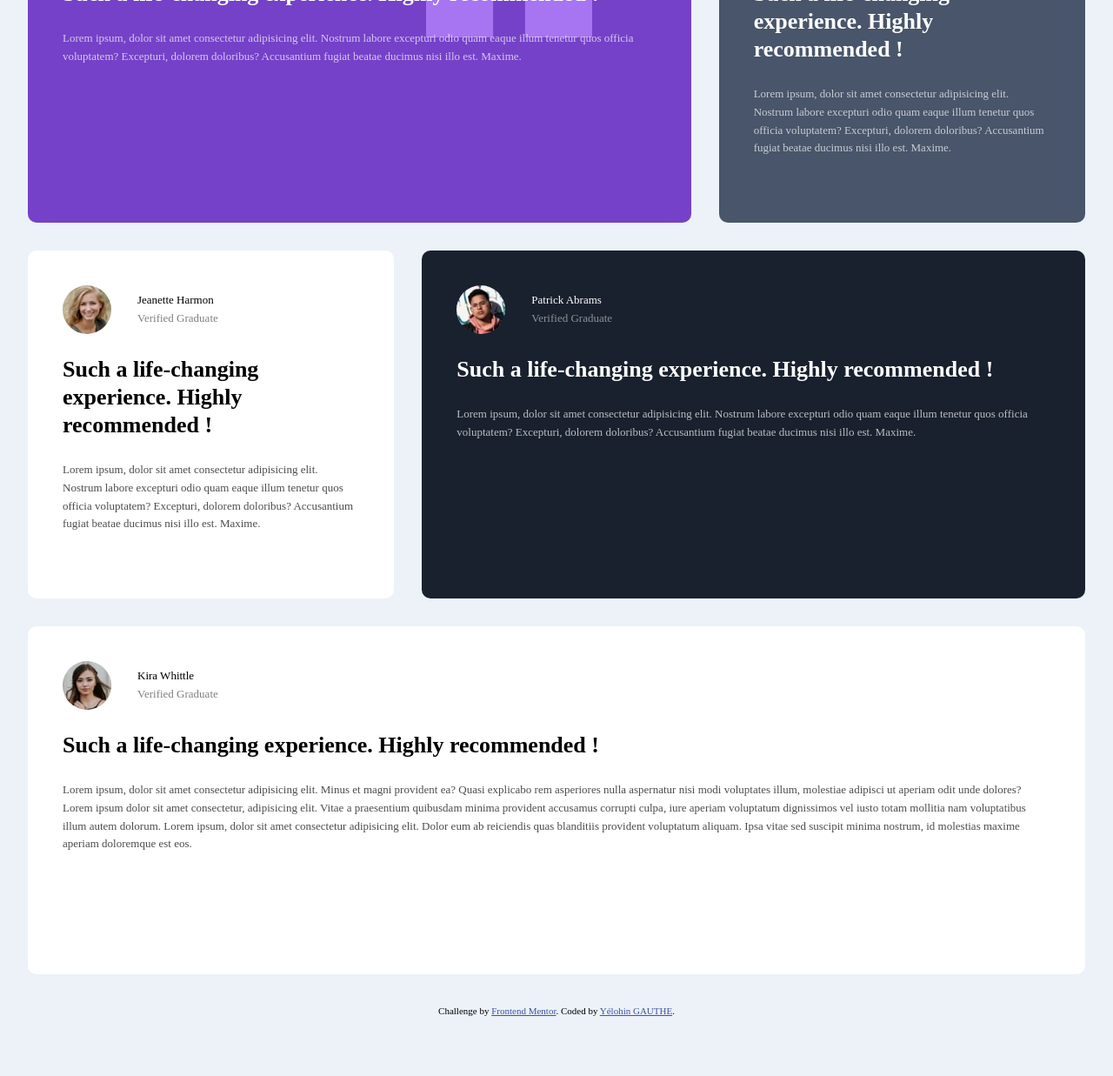
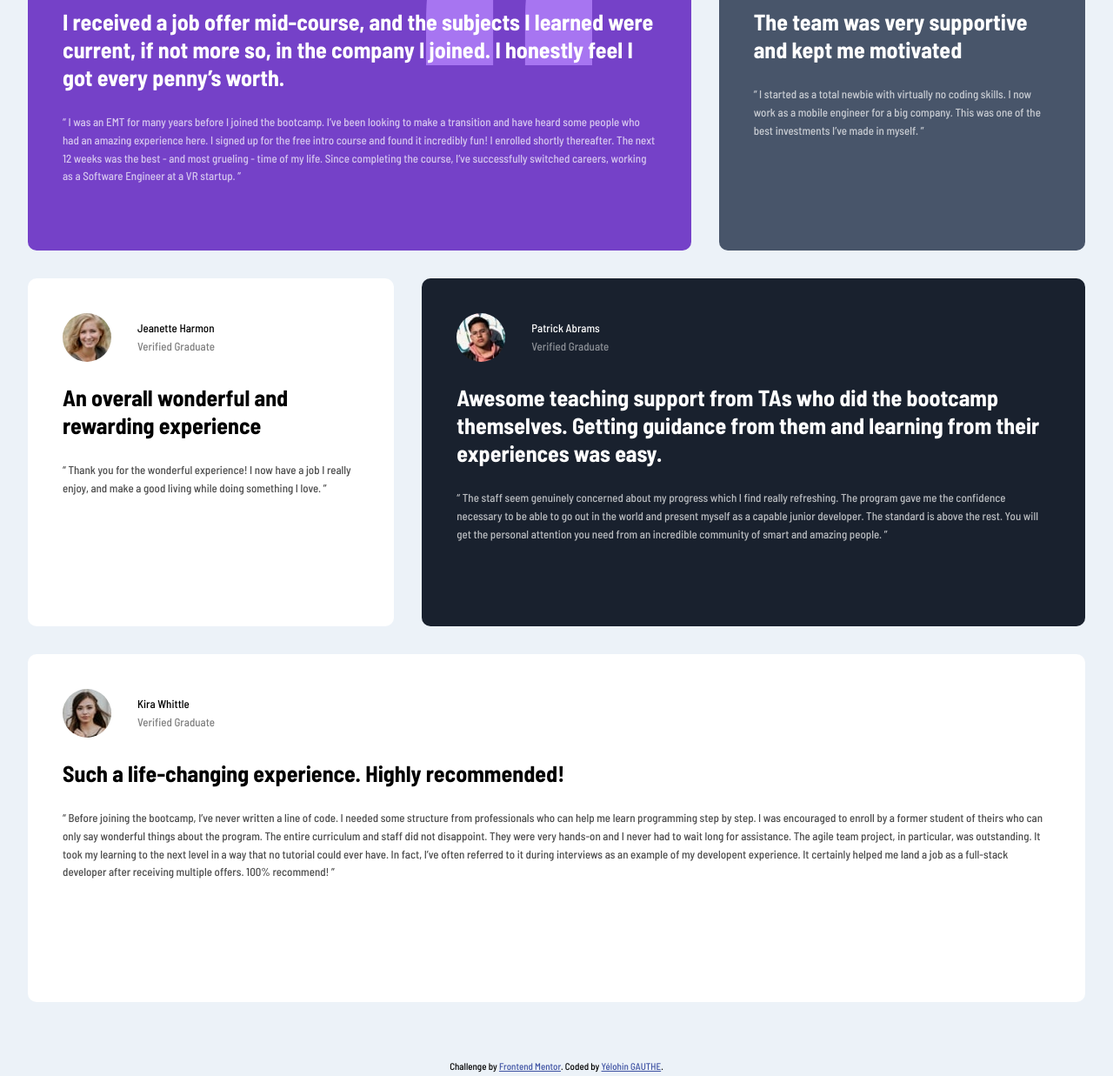
Before and after one commit to godsky17/testimonials-challenge, a plain HTML site: page index.html in a window 1280 px wide. Shown: the part 144-1381 px from the top of the page at 87% size. Before the commit the page ends 1317 px from the top, so only its background shows below. Drawn offline with Linux system fonts and the light colour scheme.

Commit message:
end challenge

```diff
--- a/app.css
+++ b/app.css
@@ -20,6 +20,7 @@
 
 body{
     background: var(--light-grayish-blue);
+    font-family: "Barlow Semi Condensed", sans-serif;
     font-size: var(--font-size);
     font-weight: var(--w-500);
 }
@@ -29,7 +30,7 @@ body{
     align-items: center;
     justify-content: center;
     height: 100vh;
-    padding: 0 2rem;
+    padding: 2rem;
 }
 
 .container{
--- a/index.html
+++ b/index.html
@@ -12,6 +12,11 @@
 
   <!-- CSS LINK -->
   <link rel="stylesheet" href="app.css">
+
+  <!-- GOOGLE FONT -->
+  <link rel="preconnect" href="https://fonts.googleapis.com">
+  <link rel="preconnect" href="https://fonts.gstatic.com" crossorigin>
+  <link href="https://fonts.googleapis.com/css2?family=Barlow+Semi+Condensed:ital,wght@0,100;0,200;0,300;0,400;0,500;0,600;0,700;0,800;0,900;1,100;1,200;1,300;1,400;1,500;1,600;1,700;1,800;1,900&display=swap" rel="stylesheet">
 
 
   <!-- Feel free to remove these styles or customise in your own stylesheet 👍 -->
@@ -45,10 +50,13 @@
               </div>
             </div>
             <div class="card-body">
-              <h1 class="title">Such a life-changing experience. Highly recommended !</h1>
-              <p>Lorem ipsum, dolor sit amet consectetur adipisicing elit. Nostrum labore excepturi odio quam eaque
-                illum tenetur quos officia voluptatem? Excepturi, dolorem doloribus? Accusantium fugiat beatae ducimus
-                nisi illo est. Maxime.</p>
+              <h1 class="title">I received a job offer mid-course, and the subjects I learned were current, if not more so,
+                in the company I joined. I honestly feel I got every penny’s worth.</h1>
+              <p>“ I was an EMT for many years before I joined the bootcamp. I’ve been looking to make a
+                transition and have heard some people who had an amazing experience here. I signed up
+                for the free intro course and found it incredibly fun! I enrolled shortly thereafter.
+                The next 12 weeks was the best - and most grueling - time of my life. Since completing
+                the course, I’ve successfully switched careers, working as a Software Engineer at a VR startup. ”</p>
             </div>
           </div>
 
@@ -61,10 +69,9 @@
               </div>
             </div>
             <div class="card-body">
-              <h1 class="title">Such a life-changing experience. Highly recommended !</h1>
-              <p>Lorem ipsum, dolor sit amet consectetur adipisicing elit. Nostrum labore excepturi odio quam eaque
-                illum tenetur quos officia voluptatem? Excepturi, dolorem doloribus? Accusantium fugiat beatae ducimus
-                nisi illo est. Maxime.</p>
+              <h1 class="title">The team was very supportive and kept me motivated</h1>
+              <p>“ I started as a total newbie with virtually no coding skills. I now work as a mobile engineer
+                for a big company. This was one of the best investments I’ve made in myself. ”</p>
             </div>
           </div>
         </div>
@@ -80,10 +87,9 @@
               </div>
             </div>
             <div class="card-body">
-              <h1 class="title">Such a life-changing experience. Highly recommended !</h1>
-              <p>Lorem ipsum, dolor sit amet consectetur adipisicing elit. Nostrum labore excepturi odio quam eaque
-                illum tenetur quos officia voluptatem? Excepturi, dolorem doloribus? Accusantium fugiat beatae ducimus
-                nisi illo est. Maxime.</p>
+              <h1 class="title">An overall wonderful and rewarding experience</h1>
+              <p>“ Thank you for the wonderful experience! I now have a job I really enjoy, and make a good living
+                while doing something I love. ”</p>
             </div>
           </div>
 
@@ -96,10 +102,12 @@
               </div>
             </div>
             <div class="card-body">
-              <h1 class="title">Such a life-changing experience. Highly recommended !</h1>
-              <p>Lorem ipsum, dolor sit amet consectetur adipisicing elit. Nostrum labore excepturi odio quam eaque
-                illum tenetur quos officia voluptatem? Excepturi, dolorem doloribus? Accusantium fugiat beatae ducimus
-                nisi illo est. Maxime.</p>
+              <h1 class="title">Awesome teaching support from TAs who did the bootcamp themselves. Getting guidance from them and
+                learning from their experiences was easy.</h1>
+              <p>“ The staff seem genuinely concerned about my progress which I find really refreshing. The program
+                gave me the confidence necessary to be able to go out in the world and present myself as a capable
+                junior developer. The standard is above the rest. You will get the personal attention you need from
+                an incredible community of smart and amazing people. ”</p>
             </div>
           </div>
         </div>
@@ -116,14 +124,15 @@
             </div>
           </div>
           <div class="card-body">
-            <h1 class="title">Such a life-changing experience. Highly recommended !</h1>
-            <p>Lorem ipsum, dolor sit amet consectetur adipisicing elit. Minus et magni provident ea? Quasi explicabo
-              rem asperiores nulla aspernatur nisi modi voluptates illum, molestiae adipisci ut aperiam odit unde
-              dolores? Lorem ipsum dolor sit amet consectetur, adipisicing elit. Vitae a praesentium quibusdam minima
-              provident accusamus corrupti culpa, iure aperiam voluptatum dignissimos vel iusto totam mollitia nam
-              voluptatibus illum autem dolorum. Lorem ipsum, dolor sit amet consectetur adipisicing elit. Dolor eum ab
-              reiciendis quas blanditiis provident voluptatum aliquam. Ipsa vitae sed suscipit minima nostrum, id
-              molestias maxime aperiam doloremque est eos.</p>
+            <h1 class="title">Such a life-changing experience. Highly recommended!</h1>
+            <p>“ Before joining the bootcamp, I’ve never written a line of code. I needed some structure from
+              professionals who can help me learn programming step by step. I was encouraged to enroll by a former
+              student of theirs who can only say wonderful things about the program. The entire curriculum and staff
+              did not disappoint. They were very hands-on and I never had to wait long for assistance. The agile team
+              project, in particular, was outstanding. It took my learning to the next level in a way that no tutorial
+              could ever have. In fact, I’ve often referred to it during interviews as an example of my developent
+              experience. It certainly helped me land a job as a full-stack developer after receiving multiple offers.
+              100% recommend! ”</p>
           </div>
         </div>
       </div>
@@ -133,7 +142,7 @@
 
   <div class="attribution">
     Challenge by <a href="https://www.frontendmentor.io?ref=challenge" target="_blank">Frontend Mentor</a>.
-    Coded by <a href="#">Yélohin GAUTHE</a>.
+    Coded by <a href="https://godsky17.github.io/">Yélohin GAUTHE</a>.
   </div>
 </body>
 
```
